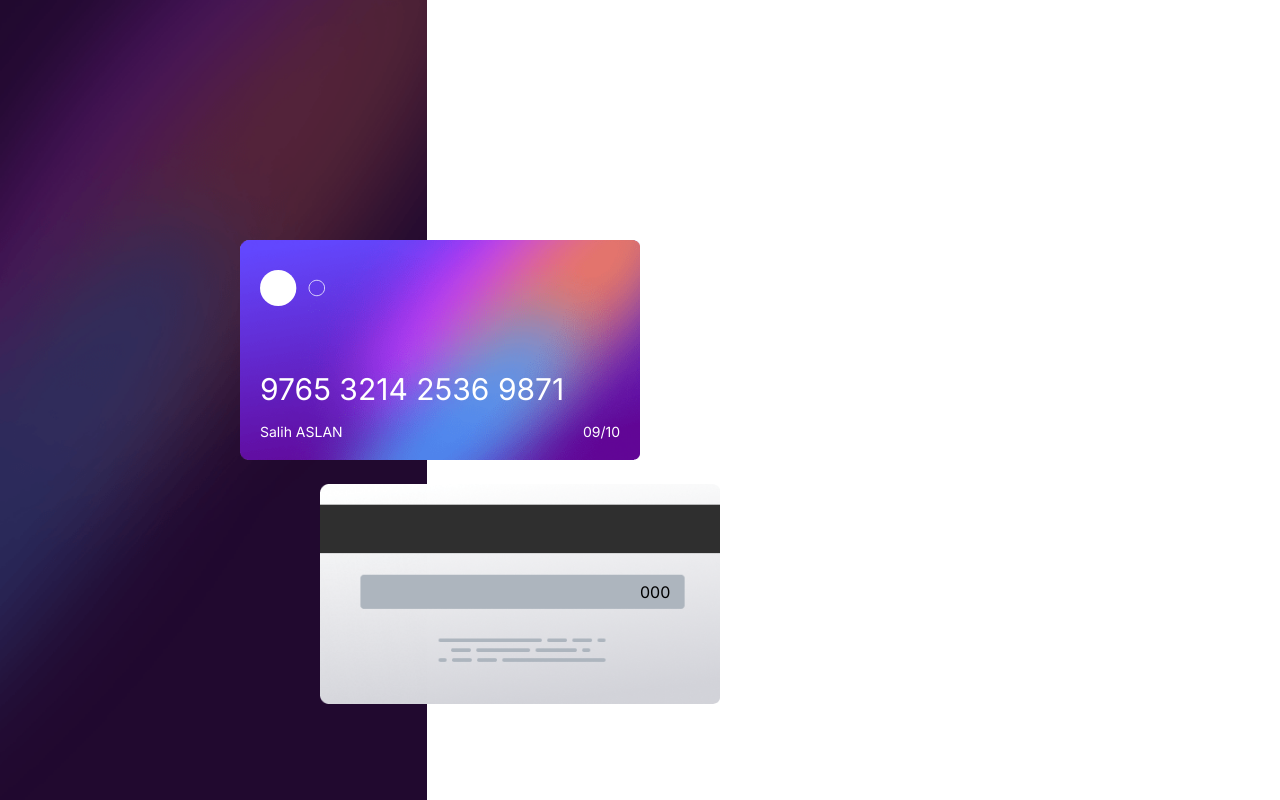
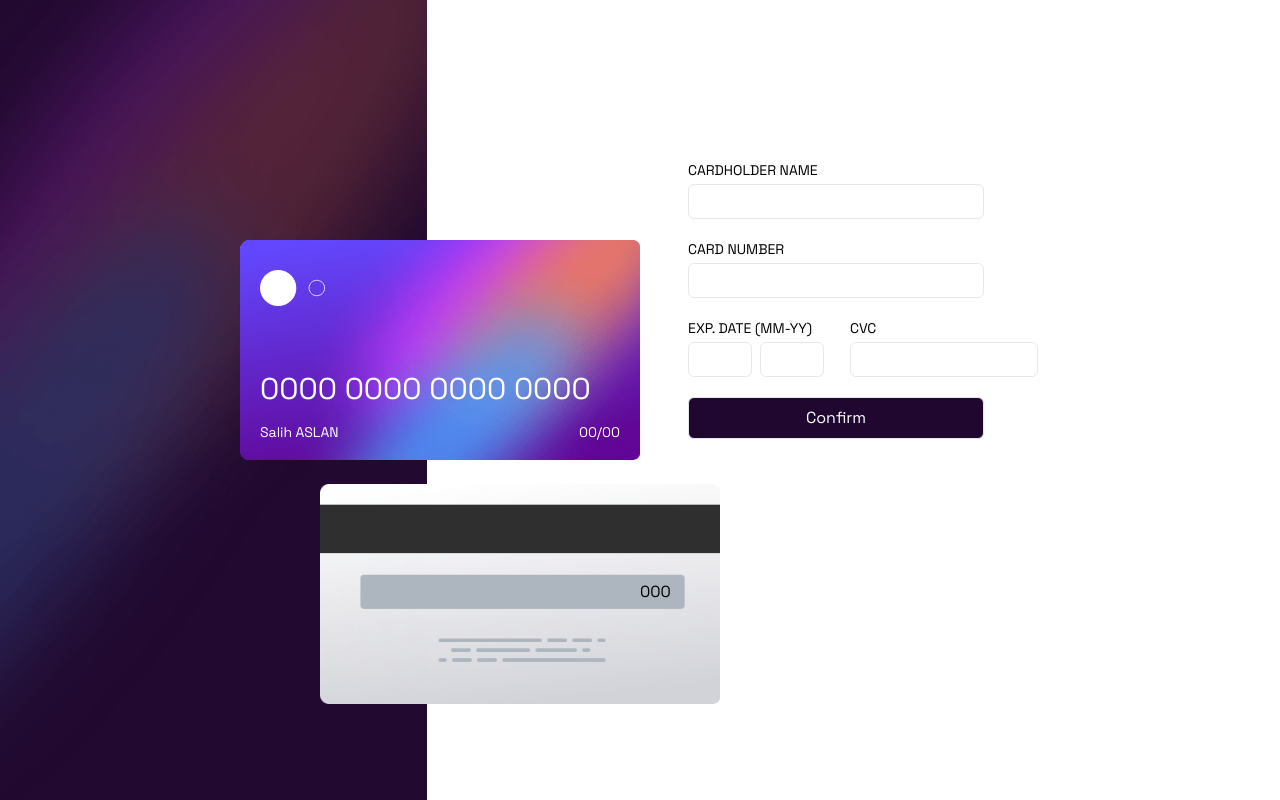
Before and after one commit to muhammetsalihaslan/interactivecardpage, a Next.js app in the folder interactivepage/: page / in a window 1280 px wide. Built offline with nearby package versions, Linux system fonts and the light colour scheme.

Commit message:
css part done

```diff
--- a/interactivepage/app/globals.css
+++ b/interactivepage/app/globals.css
@@ -1,3 +1,4 @@
+@import url("https://fonts.googleapis.com/css2?family=Space+Grotesk&display=swap");
 @tailwind base;
 @tailwind components;
 @tailwind utilities;
--- a/interactivepage/app/layout.js
+++ b/interactivepage/app/layout.js
@@ -1,17 +1,14 @@
-import { Inter } from 'next/font/google'
-import './globals.css'
-
-const inter = Inter({ subsets: ['latin'] })
+import "./globals.css";
 
 export const metadata = {
-  title: 'Create Next App',
-  description: 'Generated by create next app',
-}
+  title: "Create Next App",
+  description: "Generated by create next app",
+};
 
 export default function RootLayout({ children }) {
   return (
     <html lang="en">
-      <body className={inter.className}>{children}</body>
+      <body>{children}</body>
     </html>
-  )
+  );
 }
--- a/interactivepage/app/page.js
+++ b/interactivepage/app/page.js
@@ -1,9 +1,8 @@
 import Hero from "@/components/hero";
-import Image from "next/image";
 
 export default function Home() {
   return (
-    <main className="w-screen h-fit">
+    <main className="w-screen h-fit font-spaceGrotesk">
       <div>
         <Hero />
       </div>
--- a/interactivepage/components/hero.jsx
+++ b/interactivepage/components/hero.jsx
@@ -3,14 +3,14 @@ import React from "react";
 
 const Hero = () => {
   return (
-    <div className="">
+    <div className="grid grid-cols-2">
       <div className="relative">
         <Image
           src="/images/bg-main-desktop.png"
           alt="firstPage"
           width={0}
           height={0}
-          className="w-1/3 h-screen"
+          className="w-2/3 h-screen"
         />
         <div className="absolute flex flex-col  gap-y-6 -mt-[35rem] ms-[15rem]">
           <div className="bg-[url('/images/bg-card-front.png')] bg-cover w-[400px] h-[220px] rounded-md">
@@ -21,11 +21,11 @@ const Hero = () => {
               className="ms-[20px] mt-[30px]"
             />
             <div className="text-3xl text-white mt-[65px] ms-[20px]">
-              9765 3214 2536 9871
+              0000 0000 0000 0000
             </div>
             <div className="flex text-white justify-between text-sm mt-[15px]">
               <h1 className="ms-[20px]">Salih ASLAN</h1>
-              <span className="me-[20px]">09/10</span>
+              <span className="me-[20px]">00/00</span>
             </div>
           </div>
           <div className="bg-[url('/images/bg-card-back.png')] bg-cover w-[400px] h-[220px] rounded-md ms-[5rem] text-md">
@@ -33,6 +33,66 @@ const Hero = () => {
           </div>
         </div>
       </div>
+      <div className="ms-[3rem] mt-[10rem]">
+        <form action="submit" className="">
+          <div className="text-sm">
+            <div className="flex flex-col">
+              <label htmlFor="cardholder">CARDHOLDER NAME</label>
+              <input
+                type="text"
+                id="cardholder"
+                name="cardholder"
+                className="w-1/2 h-[35px] rounded-md p-2 border mt-1 outline-none"
+              />
+            </div>
+            <div className="flex flex-col mt-5">
+              <label htmlFor="cardnumber">CARD NUMBER</label>
+              <input
+                type="text"
+                id="cardnumber"
+                name="cardnumber"
+                className="w-1/2 h-[35px] rounded-md p-2 border mt-1 outline-none"
+              />
+            </div>
+          </div>
+          <div className="  text-sm mt-5 flex ">
+            <div>
+              <label htmlFor="date">EXP. DATE (MM-YY)</label>
+              <div>
+                <input
+                  type="text"
+                  id="date"
+                  name="mm"
+                  className="w-2/12 h-[35px] p-2 mt-1 outline-none border rounded-md"
+                />
+                <input
+                  type="text"
+                  id="date"
+                  name="yy"
+                  className="w-2/12 h-[35px] p-2 mt-1 outline-none border rounded-md ms-2"
+                />
+              </div>
+            </div>
+            <div className=" flex flex-col -ms-[230px]   ">
+              <label htmlFor="cvc" className="ms-2">
+                CVC
+              </label>
+              <input
+                type="text"
+                id="cvc"
+                name="cvc"
+                className="w-1/1 h-[35px] p-2 mt-1 outline-none border rounded-md ms-2"
+              />
+            </div>
+          </div>
+          <button
+            type="submit"
+            className=" w-1/2 text-center p-2 mt-5 outline-none border rounded-md bg-[#1F072F] text-white"
+          >
+            Confirm
+          </button>
+        </form>
+      </div>
     </div>
   );
 };
--- a/interactivepage/tailwind.config.js
+++ b/interactivepage/tailwind.config.js
@@ -1,18 +1,21 @@
 /** @type {import('tailwindcss').Config} */
 module.exports = {
   content: [
-    './pages/**/*.{js,ts,jsx,tsx,mdx}',
-    './components/**/*.{js,ts,jsx,tsx,mdx}',
-    './app/**/*.{js,ts,jsx,tsx,mdx}',
+    "./pages/**/*.{js,ts,jsx,tsx,mdx}",
+    "./components/**/*.{js,ts,jsx,tsx,mdx}",
+    "./app/**/*.{js,ts,jsx,tsx,mdx}",
   ],
   theme: {
     extend: {
       backgroundImage: {
-        'gradient-radial': 'radial-gradient(var(--tw-gradient-stops))',
-        'gradient-conic':
-          'conic-gradient(from 180deg at 50% 50%, var(--tw-gradient-stops))',
+        "gradient-radial": "radial-gradient(var(--tw-gradient-stops))",
+        "gradient-conic":
+          "conic-gradient(from 180deg at 50% 50%, var(--tw-gradient-stops))",
+      },
+      fontFamily: {
+        spaceGrotesk: ["Space Grotesk", "sans-serif"],
       },
     },
   },
   plugins: [],
-}
+};
```
